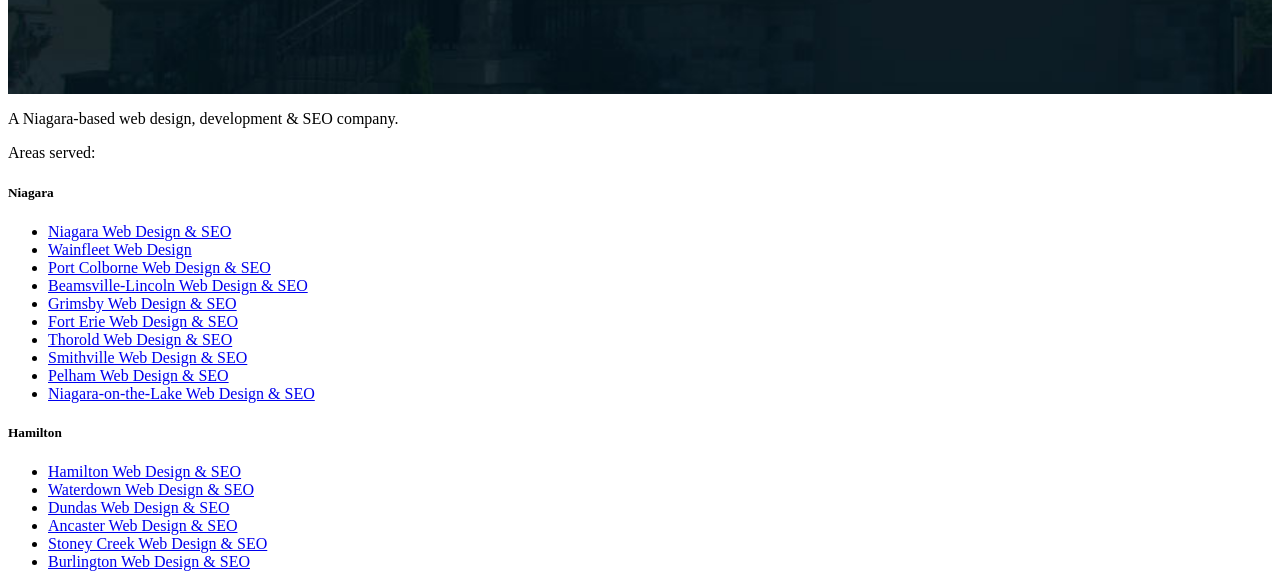
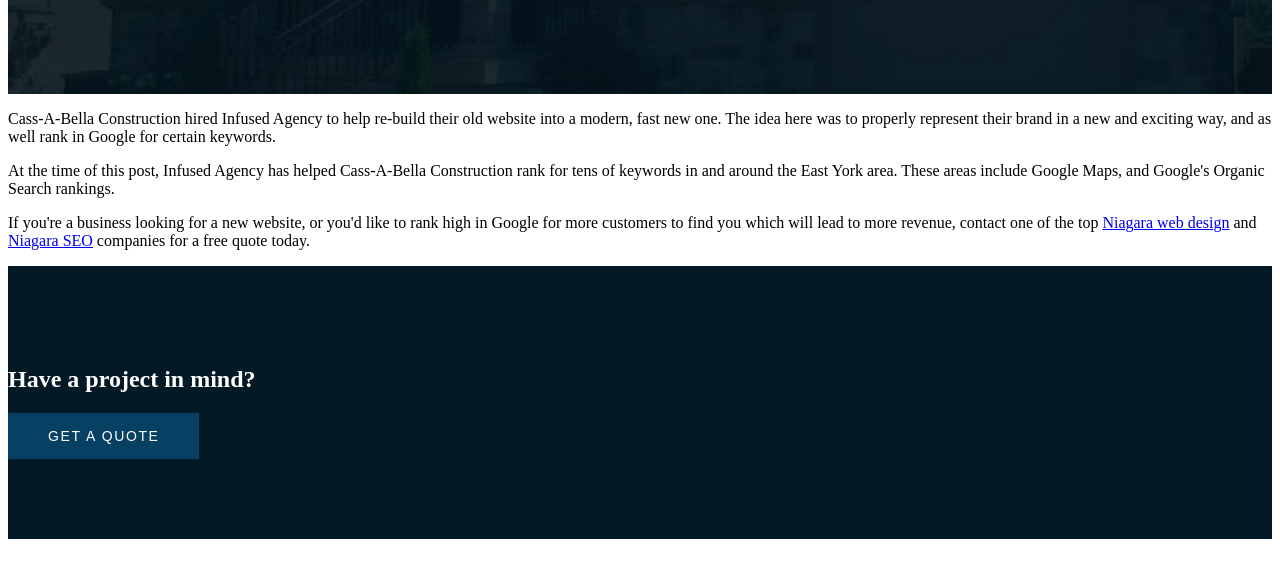
Before and after one commit to jd-fillmore/cassabella, a Gatsby site: page /infused in a window 1280 px wide. Shown: the part 630-1203 px from the top of the page. Built offline with nearby package versions, Linux system fonts and the light colour scheme; Gatsby itself is replaced by a stand-in of ours.

Commit message:
update infused content

```diff
--- a/src/pages/infused.js
+++ b/src/pages/infused.js
@@ -7,84 +7,6 @@ import Nav from "../components/nav/nav"
 import InnerHero from "../components/inner/hero/innerHero"
 import CTA from "../components/footer/cta"
 import Footer from "../components/footer/footer"
-
-const citiesNiagara = [
-  {
-    name: "Niagara Web Design & SEO",
-    link: "https://infused.agency/",
-  },
-  {
-    name: "Wainfleet Web Design",
-    link: "https://infused.agency/wainfleet-web-design",
-  },
-  {
-    name: "Port Colborne Web Design & SEO",
-    link: "https://infused.agency/port-colborne-web-design",
-  },
-  {
-    name: "Beamsville-Lincoln Web Design & SEO",
-    link: "https://infused.agency/beamsville-lincoln-web-design",
-  },
-  {
-    name: "Grimsby Web Design & SEO",
-    link: "https://infused.agency/grimsby-web-design",
-  },
-  {
-    name: "Fort Erie Web Design & SEO",
-    link: "https://infused.agency/fort-erie-web-design",
-  },
-  {
-    name: "Thorold Web Design & SEO",
-    link: "https://infused.agency/thorold-web-design",
-  },
-  {
-    name: "Smithville Web Design & SEO",
-    link: "https://infused.agency/smithville-web-design",
-  },
-  {
-    name: "Pelham Web Design & SEO",
-    link: "https://infused.agency/pelham-web-design",
-  },
-  {
-    name: "Niagara-on-the-Lake Web Design & SEO",
-    link: "https://infused.agency/niagara-on-the-lake-web-design",
-  },
-]
-
-const citiesHamilton = [
-  {
-    name: "Hamilton Web Design & SEO",
-    link: "https://infused.agency/hamilton-web-design",
-  },
-  {
-    name: "Waterdown Web Design & SEO",
-    link: "https://infused.agency/waterdown-web-design",
-  },
-  {
-    name: "Dundas Web Design & SEO",
-    link: "https://infused.agency/dundas-web-design",
-  },
-  {
-    name: "Ancaster Web Design & SEO",
-    link: "https://infused.agency/ancaster-web-design",
-  },
-  {
-    name: "Stoney Creek Web Design & SEO",
-    link: "https://infused.agency/stoney-creek-web-design",
-  },
-  {
-    name: "Burlington Web Design & SEO",
-    link: "https://infused.agency/burlington-web-design",
-  },
-  {
-    name: "Caledonia Web Design & SEO",
-    link: "https://infused.agency/caledonia-web-design",
-  },
-  {
-    name: "Binbrook Web Design & SEO",
-    link: "https://infused.agency/binbrook-web-design",
-  },
-]
 
 const Infused = () => (
   <Layout>
@@ -98,34 +20,31 @@ const Infused = () => (
       <Container>
         <Row>
           <Col lg="12">
-            <p>A Niagara-based web design, development &amp; SEO company.</p>
-            <p>Areas served:</p>
-          </Col>
-        </Row>
-        <Row>
-          <Col lg="6">
-            <h5>Niagara</h5>
-            <ul>
-              {citiesNiagara.map(city => (
-                <li>
-                  <a href={city.link} rel="noreferrer" target="_blank">
-                    {city.name}
-                  </a>
-                </li>
-              ))}
-            </ul>
-          </Col>
-          <Col lg="6">
-            <h5>Hamilton</h5>
-            <ul>
-              {citiesHamilton.map(city => (
-                <li>
-                  <a href={city.link} rel="noreferrer" target="_blank">
-                    {city.name}
-                  </a>
-                </li>
-              ))}
-            </ul>
+            <p>
+              Cass-A-Bella Construction hired Infused Agency to help re-build
+              their old website into a modern, fast new one. The idea here was
+              to properly represent their brand in a new and exciting way, and
+              as well rank in Google for certain keywords.
+            </p>
+            <p>
+              At the time of this post, Infused Agency has helped Cass-A-Bella
+              Construction rank for tens of keywords in and around the East York
+              area. These areas include Google Maps, and Google's Organic Search
+              rankings.
+            </p>
+            <p>
+              If you're a business looking for a new website, or you'd like to
+              rank high in Google for more customers to find you which will lead
+              to more revenue, contact one of the top{" "}
+              <a href="https://infused.agency" target="_blank" rel="noreferrer">
+                Niagara web design
+              </a>{" "}
+              and{" "}
+              <a href="https://infused.agency" target="_blank" rel="noreferrer">
+                Niagara SEO
+              </a>{" "}
+              companies for a free quote today.
+            </p>
           </Col>
         </Row>
       </Container>
```
